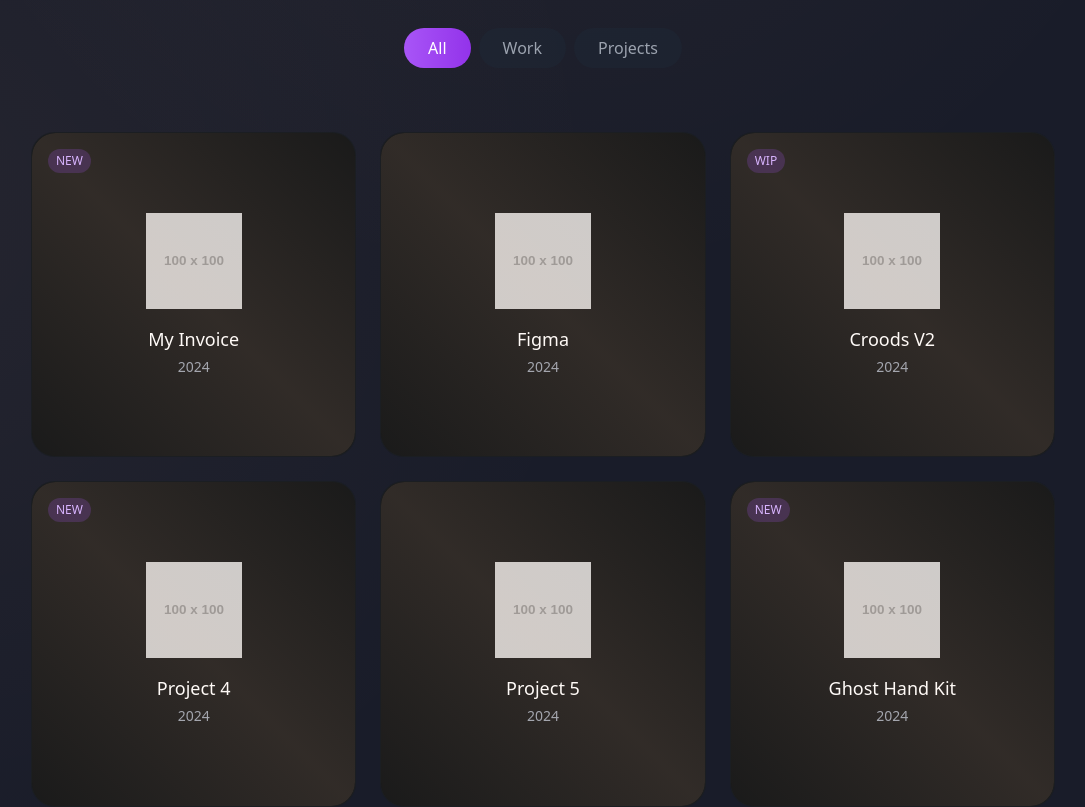
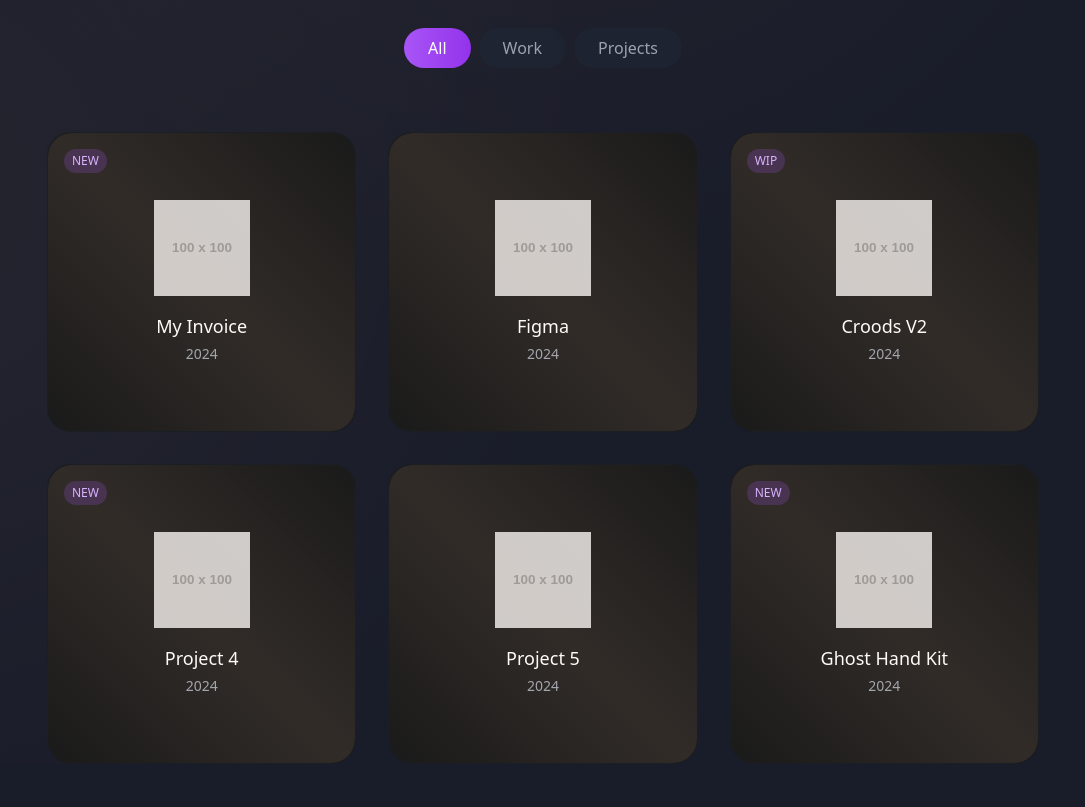
Before and after one commit to thenutlpkl/tanawitch-design, a React (Vite) app: page /works in a window 1280 px wide. Shown: the part 380-1187 px from the top of the page, without its empty margins (97-1182 px from the left). After the commit the page ends 1144 px from the top, so only its background shows below. Built offline with nearby package versions, Linux system fonts and the light colour scheme.

Commit message:
Adjust Project Grid Layout
Update the ProjectGrid component to display three items per row, aligning with the homepage layout requirements.
[skip gpt_engineer]

```diff
--- a/src/components/ProjectGrid.tsx
+++ b/src/components/ProjectGrid.tsx
@@ -43,12 +43,12 @@ const projects = [
 
 const ProjectGrid = () => {
   return (
-    <div className="grid grid-cols-1 md:grid-cols-2 lg:grid-cols-3 gap-6">
+    <div className="grid grid-cols-1 sm:grid-cols-2 lg:grid-cols-3 gap-8 px-4 max-w-7xl mx-auto">
       {projects.map((project) => (
         <a
           key={project.name}
           href={project.link}
-          className="group relative aspect-square bg-[#1A1A1A] rounded-3xl p-8 flex flex-col items-center justify-center transition-all duration-300 hover:-translate-y-1 hologram-glow backdrop-blur-sm border border-gray-800/30 overflow-hidden"
+          className="group relative h-[300px] bg-[#1A1A1A] rounded-3xl p-8 flex flex-col items-center justify-center transition-all duration-300 hover:-translate-y-1 hologram-glow backdrop-blur-sm border border-gray-800/30 overflow-hidden"
         >
           {project.badge && (
             <span className="absolute top-4 left-4 px-2 py-1 text-xs rounded-full bg-purple-500/20 text-purple-300">
```
